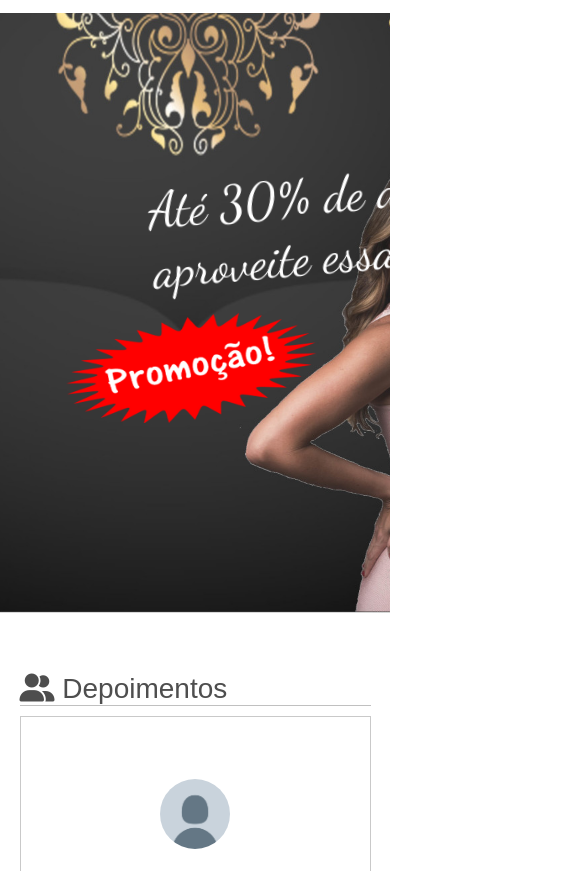
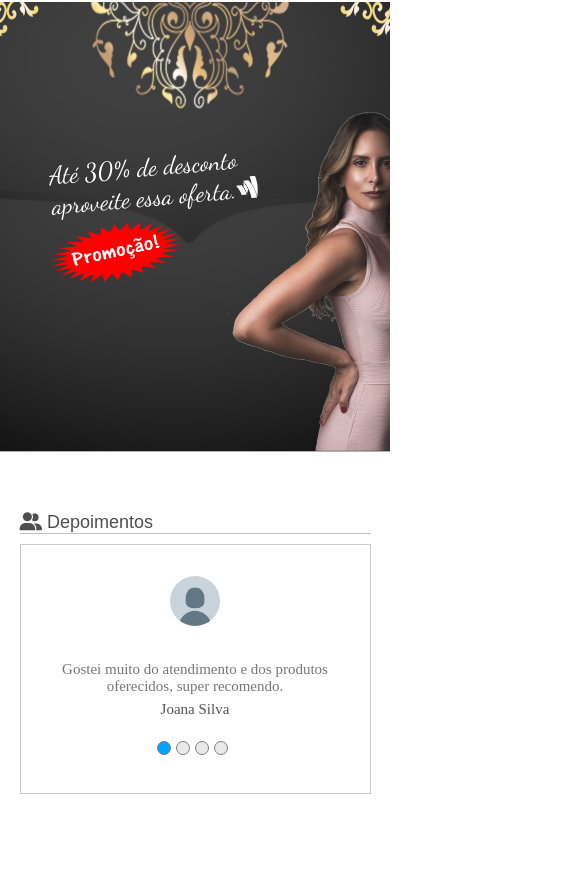
Before and after one commit to VandersonT/lojaessencial, a Vue app: page /favoritos in a window 390 px wide. Shown: the part 1129-2000 px from the top of the page, 569 px wide, since content can reach past the window. Built offline with nearby package versions, Linux system fonts and the light colour scheme; no server answers.

Commit message:
Criado o responsivo/adaptação da tela inicial | Consertado erro de itens sobrepor o menu de pesquisa de dispositivos moveis

```diff
--- a/src/components/menu.vue
+++ b/src/components/menu.vue
@@ -34,8 +34,8 @@
 
     </div>
     <div class="searchMobile">
-        <input type="text" v-model="search" placeholder="Procura algo especifico?" />
-        <button><i class="fas fa-search"></i></button>
+        <input @keydown.enter="searchProduct()" type="text" v-model="search" placeholder="Procura algo especifico?" />
+        <button v-on:click="searchProduct()"><i class="fas fa-search"></i></button>
     </div>
 </div>
 </template>
@@ -216,6 +216,7 @@
         position: fixed;
         right: 10px;
         top: 58px;
+        z-index: 3;
         background: rgba(255, 255, 255);
         flex-direction: column;
         align-items: center;
@@ -247,6 +248,7 @@
         max-width: 100%;
         top: 50px;
         left: 0;
+        z-index: 1;
         background: rgb(18, 18, 20);
         border-top: 1px solid rgb(39, 39, 39);
         padding: 10px;
@@ -287,6 +289,9 @@
         .searchMobile{
             display: flex;
         }
+        .menuSlide{
+            top: 50px;
+        }
     }
 
 </style>
--- a/src/views/home.vue
+++ b/src/views/home.vue
@@ -492,18 +492,35 @@
         border-radius: 5px;
         margin-bottom: 10px;
     }
+    .stayTurned p{
+        width: 500px;
+        color: #777777;
+        font-family: Arial,tahoma,verdana;
+        font-weight: lighter;
+        margin-bottom: 20px;
+        text-align: center;
+        font-size: 15px;
+    }
+    .stayTurned input{
+        width: 400px;
+        padding: 10px;
+        font-size: 18px;
+        outline: 0;
+        border: 1px solid rgb(141, 141, 141);
+        color: gray;
+        border-radius: 5px;
+        margin-bottom: 10px;
+    }
     .stayTurned button{
-        border: 0;
-        padding: 10px;
-        background: rgb(0, 110, 255);
+        padding: 8px 15px;
+        border: 1px solid rgb(182, 182, 182);
+        cursor: pointer;
+        background: rgb(0, 152, 240);
+        color: white;
         border-radius: 5px;
-        text-transform: uppercase;
-        color: white;
-        font-size: 11px;
-        cursor: pointer;
     }
     .stayTurned button:hover{
-        background: rgb(0, 103, 238);
+        background: rgb(0, 147, 233);
         color: rgb(241, 241, 241);
     }
     .successStayTurned{
@@ -565,6 +582,26 @@
             left: 3%;
             font-size: 25px;
         }
+
+        .userOpinions--title,
+        .boxProducts h1,
+         .stayTurned h1{
+            font-size: 22px;
+        }
+        .boxPromotion{
+            height: 450px;
+        }
+        .boxPromotion--phrase{
+            font-size: 38px;
+            left: 80px;
+            top: 150px;
+        }
+        .boxPromotion img{
+            top: 170px;
+            left: 13%;
+            width: 200px;
+            height: 80px;
+        }
     }
     @media screen and (max-width: 850px){
         .boxMainImage{
@@ -576,13 +613,116 @@
             left: 20%;
             font-size: 27px;
         }
+        footer h1{
+            font-size: 24px;
+        }
+        .businessHours h2,
+        .contacts h2{
+            font-size: 19px;
+        }
+        .contacts p,
+        .businessHours p{
+            font-size: 14px;
+        }
+        .copyright{
+            font-size: 14px;
+        }
+        .opinionsSingle{
+            max-width: 95%;
+        }
     }
+
+    @media screen and (max-width: 650px){
+        .boxPromotion--phrase{
+            font-size: 25px;
+            left: 50px;
+            top: 150px;
+        }
+        .boxPromotion img{
+            top: 160px;
+            left: 13%;
+            width: 130px;
+            height: 60px;
+        }
+    }
+
+    @media screen and (max-width: 510px){
+        .userOpinions--title,
+        .boxProducts h1,
+        .stayTurned h1{
+            font-size: 18px;
+        }
+        .stayTurned p{
+            width: 90%;
+            font-size: 13px;
+        }
+        .stayTurned input{
+            width: 90%;
+            font-size: 14px;
+        }
+        .boxOpinions{
+            height: 250px;
+        }
+        .opinionsSingle{
+            height: 60%;
+            justify-content: space-around;
+        }
+        .opinionsSingle img{
+            width: 50px;
+            height: 50px;
+        }
+        .opinionsSingle--message{
+            font-size: 15px;
+            margin-bottom: 0;
+        }
+        .opinionsSingle--author{
+            font-size: 15px;
+        }
+        .boxInfo{
+           flex-direction: column;
+           align-items: center;
+        }
+        .businessHours{
+            width: 50%;
+            text-align: left;
+        }
+        .contacts{
+            width: 50%;
+            margin-right: 0;
+            margin-bottom: 40px;
+            margin-top: 30px;
+            text-align: left;
+        }
+        .businessHours h2,
+        .contacts h2{
+            font-size: 16px;
+        }
+    }
+
     @media screen and (max-width: 435px){
         .mainPhrase{
             width: 90%;
-            top: 10%;
+            top: 15%;
             left: 5%;
             font-size: 23px;
         }
+        .businessHours{
+            width: 80%;
+        }
+        .contacts{
+            width: 80%;
+        }
+        .contacts p,
+        .businessHours p{
+            font-size: 12px;
+        }
+        .copyright{
+            font-size: 11px;
+        }
+        footer h1{
+            font-size: 20px;
+            margin-bottom: 0;
+            margin-top: 20px;
+        }
     }
 </style>
```
